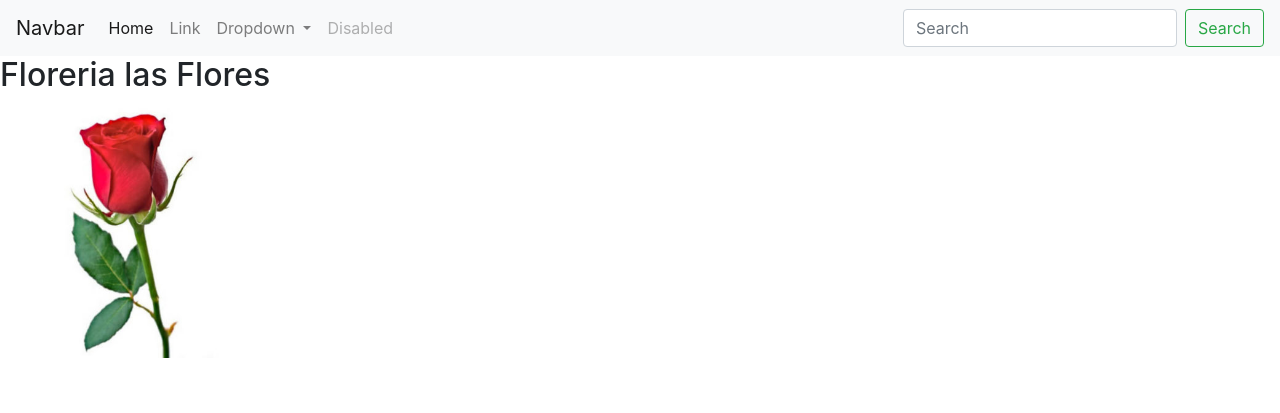
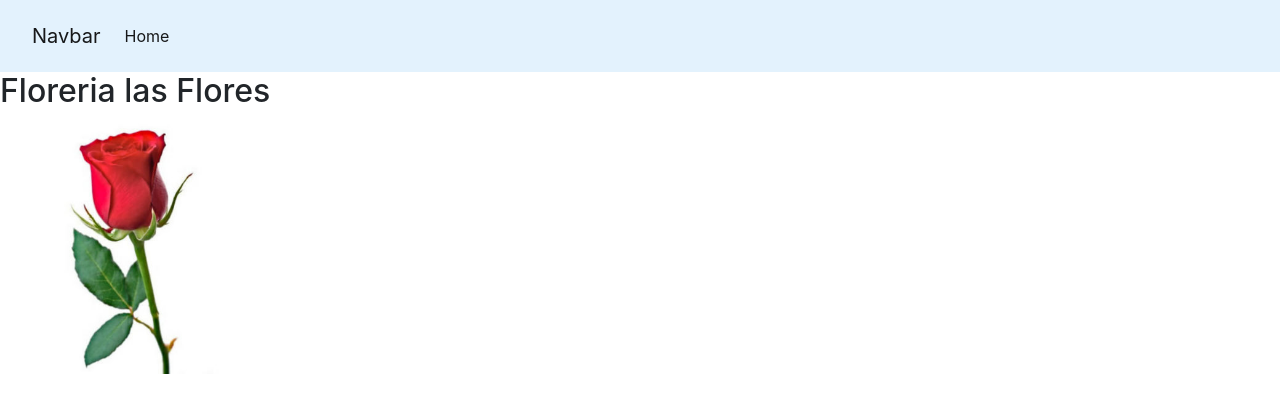
Before and after one commit to GenesisVSS/FloreriaPetalos, a Django app: page / in a window 1280 px wide. Shown: the top 413 px of the page. Run offline with Django 3.2, Linux system fonts and the light colour scheme; some libraries are stand-ins or nearby versions.

Commit message:
Update base.html

```diff
--- a/myProyecto/floreria/templates/core/base.html
+++ b/myProyecto/floreria/templates/core/base.html
@@ -18,8 +18,8 @@
     <script src="https://code.jquery.com/jquery-3.3.1.slim.min.js" integrity="sha384-q8i/X+965DzO0rT7abK41JStQIAqVgRVzpbzo5smXKp4YfRvH+8abtTE1Pi6jizo" crossorigin="anonymous"></script>
     <script src="https://cdnjs.cloudflare.com/ajax/libs/popper.js/1.14.7/umd/popper.min.js" integrity="sha384-UO2eT0CpHqdSJQ6hJty5KVphtPhzWj9WO1clHTMGa3JDZwrnQq4sF86dIHNDz0W1" crossorigin="anonymous"></script>
     <script src="https://stackpath.bootstrapcdn.com/bootstrap/4.3.1/js/bootstrap.min.js" integrity="sha384-JjSmVgyd0p3pXB1rRibZUAYoIIy6OrQ6VrjIEaFf/nJGzIxFDsf4x0xIM+B07jRM" crossorigin="anonymous"></script>
-
-    <nav class="navbar navbar-expand-lg navbar-light bg-light">
+    <nav class="navbar navbar-light" style="background-color: #e3f2fd;">
+        <nav class="navbar navbar-expand-lg ">
             <a class="navbar-brand" href="#">Navbar</a>
             <button class="navbar-toggler" type="button" data-toggle="collapse" data-target="#navbarSupportedContent" aria-controls="navbarSupportedContent" aria-expanded="false" aria-label="Toggle navigation">
                 <span class="navbar-toggler-icon"></span>
@@ -30,30 +30,13 @@
                 <li class="nav-item active">
                     <a class="nav-link" href="{% url 'home' %}">Home <span class="sr-only">(current)</span></a>
                 </li>
-            <li class="nav-item">
-                <a class="nav-link" href="#">Link</a>
-            </li>
-            <li class="nav-item dropdown">
-                <a class="nav-link dropdown-toggle" href="#" id="navbarDropdown" role="button" data-toggle="dropdown" aria-haspopup="true" aria-expanded="false">
-                Dropdown
-                </a>
-                <div class="dropdown-menu" aria-labelledby="navbarDropdown">
-                <a class="dropdown-item" href="#">Action</a>
-                <a class="dropdown-item" href="#">Another action</a>
-                <div class="dropdown-divider"></div>
-                <a class="dropdown-item" href="#">Something else here</a>
-                </div>
-            </li>
-            <li class="nav-item">
-                <a class="nav-link disabled" href="#" tabindex="-1" aria-disabled="true">Disabled</a>
-            </li>
+
                 </ul>
-            <form class="form-inline my-2 my-lg-0">
-            <input class="form-control mr-sm-2" type="search" placeholder="Search" aria-label="Search">
-            <button class="btn btn-outline-success my-2 my-sm-0" type="submit">Search</button>
-            </form>
+
             </div>
         </nav>
+    </nav>
+
 
     <section>
         {% block contenido %}
```
Lines whose indentation alone changed are shown as unchanged.
